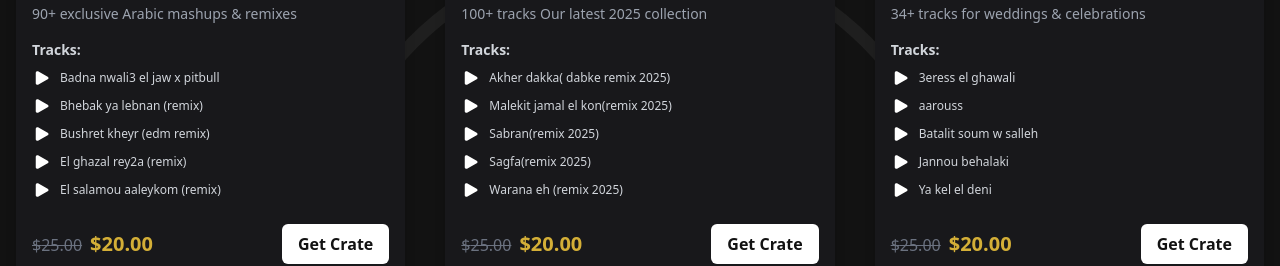
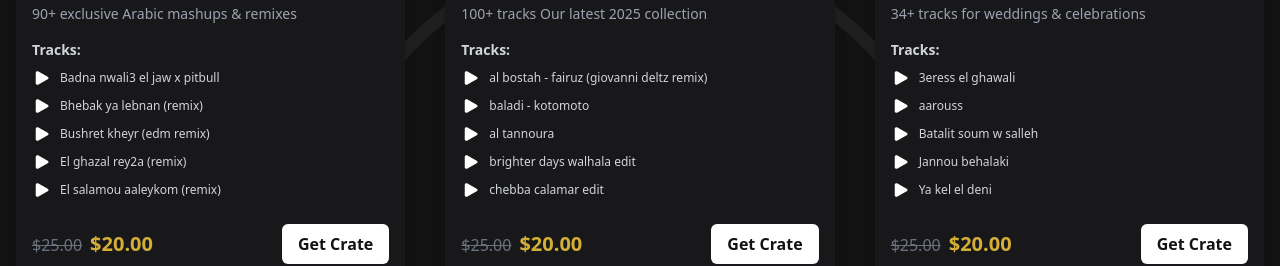
Before and after one commit to Tonyschwery/topdjcratesnextjs, a Next.js app: page /music in a window 1280 px wide. Shown: the part 3004-3270 px from the top of the page. Built offline with nearby package versions, Linux system fonts and the light colour scheme.

Commit message:
adding new exclusive tracks

```diff
--- a/src/pages/_app.js
+++ b/src/pages/_app.js
@@ -35,7 +35,7 @@ function MyApp({ Component, pageProps }) {
       { id: 11, title: 'Top Latin-House', artist: 'Various Artists', description: '140+ The only crate you need...', cover: 'https://i.imgur.com/52TVI3A.png', gumroadLink: 'https://payhip.com/b/qN4WP', originalPrice: 25, discountedPrice: 20, tracks: [ { id: '11a', title: 'Work', audioPreview: 'https://audio-hosting.netlify.app/latino-house - work.mp3' }, { id: '11b', title: 'Stayin alive', audioPreview: 'https://audio-hosting.netlify.app/latino-house - stayin alive.mp3' }, { id: '11c', title: 'Shake Body', audioPreview: 'https://audio-hosting.netlify.app/latino-house - shake body.mp3' }, { id: '11d', title: 'Rehab', audioPreview: 'https://audio-hosting.netlify.app/latino-house - rehab.mp3' }, { id: '11e', title: 'El Mariachi', audioPreview: 'https://audio-hosting.netlify.app/latino-house - el mariachi.mp3' } ] },
       { id: 12, title: 'Arabic Mashups & Remixes', artist: 'Various Artists', description: "130+ of the top Arabic hits remixes...", cover: 'https://i.imgur.com/mAFrPXj.png', gumroadLink: 'https://payhip.com/b/ki7yB', originalPrice: 25, discountedPrice: 20, tracks: [ { id: '12a', title: 'Satalana vs Joana', audioPreview: 'https://audio-hosting.netlify.app/arabic-remix - satalana vs joana.mp3' }, { id: '12b', title: 'Sabri alil', audioPreview: 'https://audio-hosting.netlify.app/arabic-remix - sabri alil.mp3' }, { id: '12c', title: 'kalamantina', audioPreview: 'https://audio-hosting.netlify.app/arabic-remix - kalamantina.mp3' }, { id: '12d', title: 'Haoulou', audioPreview: 'https://audio-hosting.netlify.app/arabic-remix - haoulou remix.mp3' }, { id: '12e', title: 'Ekhtiyarati vs Culo', audioPreview: 'https://audio-hosting.netlify.app/arabic-remix - ekhtiyarati vs culo.mp3' } ] },
       { id: 13, title: 'Arabic Mashups & Remixes vol 2', artist: 'Various Artists', description: '90+ exclusive Arabic mashups & remixes', cover: 'https://i.imgur.com/ySLfrg6.png', gumroadLink: 'https://payhip.com/b/WhMS7', originalPrice: 25, discountedPrice: 20, tracks: [ { id: '13a', title: 'Badna nwali3 el jaw x pitbull', audioPreview: 'https://audio-hosting.netlify.app/arabic pack 2 - badna nwali3 el jaw x pitbull.mp3' }, { id: '13b', title: 'Bhebak ya lebnan (remix)', audioPreview: 'https://audio-hosting.netlify.app/arabic pack 2 - bhebak ya lebnan (remix).mp3' }, { id: '13c', title: 'Bushret kheyr (edm remix)', audioPreview: 'https://audio-hosting.netlify.app/arabic pack 2 - bushret kheyr (edm remix).mp3' }, { id: '13d', title: 'El ghazal rey2a (remix)', audioPreview: 'https://audio-hosting.netlify.app/arabic pack 2 - el ghazal rey2a (remix).mp3' }, { id: '13e', title: 'El salamou aaleykom (remix)', audioPreview: 'https://audio-hosting.netlify.app/arabic pack 2 - el salamou aaleykom (remix).mp3' }, ] },
-      { id: 14, title: 'Arabic Mashups & Remixes vol 3', artist: 'Various Artists', description: '100+ tracks Our latest 2025 collection', cover: 'https://i.imgur.com/vvzp886.png', gumroadLink: 'https://payhip.com/b/IhTMv', originalPrice: 25, discountedPrice: 20, tracks: [ { id: '14a', title: 'Akher dakka( dabke remix 2025)', audioPreview: 'https://audio-hosting.netlify.app/arabic pack 3 - akher dakka( dabke remix 2025).mp3' }, { id: '14b', title: 'Malekit jamal el kon(remix 2025)', audioPreview: 'https://audio-hosting.netlify.app/arabic pack 3 - malekit jamal el kon(remix 2025).mp3' }, { id: '14c', title: 'Sabran(remix 2025)', audioPreview: 'https://audio-hosting.netlify.app/arabic pack 3 - sabran(remix 2025).mp3' }, { id: '14d', title: 'Sagfa(remix 2025)', audioPreview: 'https://audio-hosting.netlify.app/arabic pack 3 - sagfa(remix 2025).mp3' }, { id: '14e', title: 'Warana eh (remix 2025)', audioPreview: 'https://audio-hosting.netlify.app/arabic pack 3 - warana eh (remix 2025).mp3' }, ] },
+      { id: 14, title: 'Arabic Mashups & Remixes vol 3', artist: 'Various Artists', description: '100+ tracks Our latest 2025 collection', cover: 'https://i.imgur.com/ADc4WiJ.png', gumroadLink: 'https://payhip.com/b/uB0S3', originalPrice: 25, discountedPrice: 20, tracks: [ { id: '14a', title: 'al bostah - fairuz (giovanni deltz remix)', audioPreview: 'https://audio-hosting.netlify.app/al bostah - fairuz (giovanni deltz remix).mp3' }, { id: '14b', title: 'baladi - kotomoto', audioPreview: 'https://audio-hosting.netlify.app/baladi - kotomoto.mp3' }, { id: '14c', title: 'al tannoura', audioPreview: 'https://audio-hosting.netlify.app/arabic mashup 3 - al tannoura.mp3' }, { id: '14d', title: 'brighter days walhala edit', audioPreview: 'https://audio-hosting.netlify.app/arabic mashup 3 - brighter days walhala edit.mp3' }, { id: '14e', title: 'chebba calamar edit', audioPreview: 'https://audio-hosting.netlify.app/arabic mashup 3 - chebba calamar edit.mp3' }, ] },
       { id: 15, title: 'Top Arabic Wedding Playlist', artist: 'Various Artists', description: '34+ tracks for weddings & celebrations', cover: 'https://i.imgur.com/CjtG3jI.png', gumroadLink: 'https://payhip.com/b/oK7hB', originalPrice: 25, discountedPrice: 20, tracks: [ { id: '15a', title: '3eress el ghawali', audioPreview: 'https://audio-hosting.netlify.app/tw-3eress el ghawali.mp3' }, { id: '15b', title: 'aarouss', audioPreview: 'https://audio-hosting.netlify.app/tw-aarouss.mp3' }, { id: '15c', title: 'Batalit soum w salleh', audioPreview: 'https://audio-hosting.netlify.app/tw-batalit soum w salleh.mp3' }, { id: '15d', title: 'Jannou behalaki', audioPreview: 'https://audio-hosting.netlify.app/tw-jannou behalaki.mp3' }, { id: '15e', title: 'Ya kel el deni', audioPreview: 'https://audio-hosting.netlify.app/tw-ya kel el deni.mp3' }, ] },
       { id: 16, title: 'I WANT THEM ALL !', artist: 'Various Artists', description: 'The Ultimate DJ Bundle', cover: 'https://i.imgur.com/b28OpXj.png', gumroadLink: 'https://payhip.com/order?link=nsktu&pricing_plan=nLWRm7KPGa', demoLink: null, originalPrice: 300, discountedPrice: 150, tracks: [] },
   ]);
```
